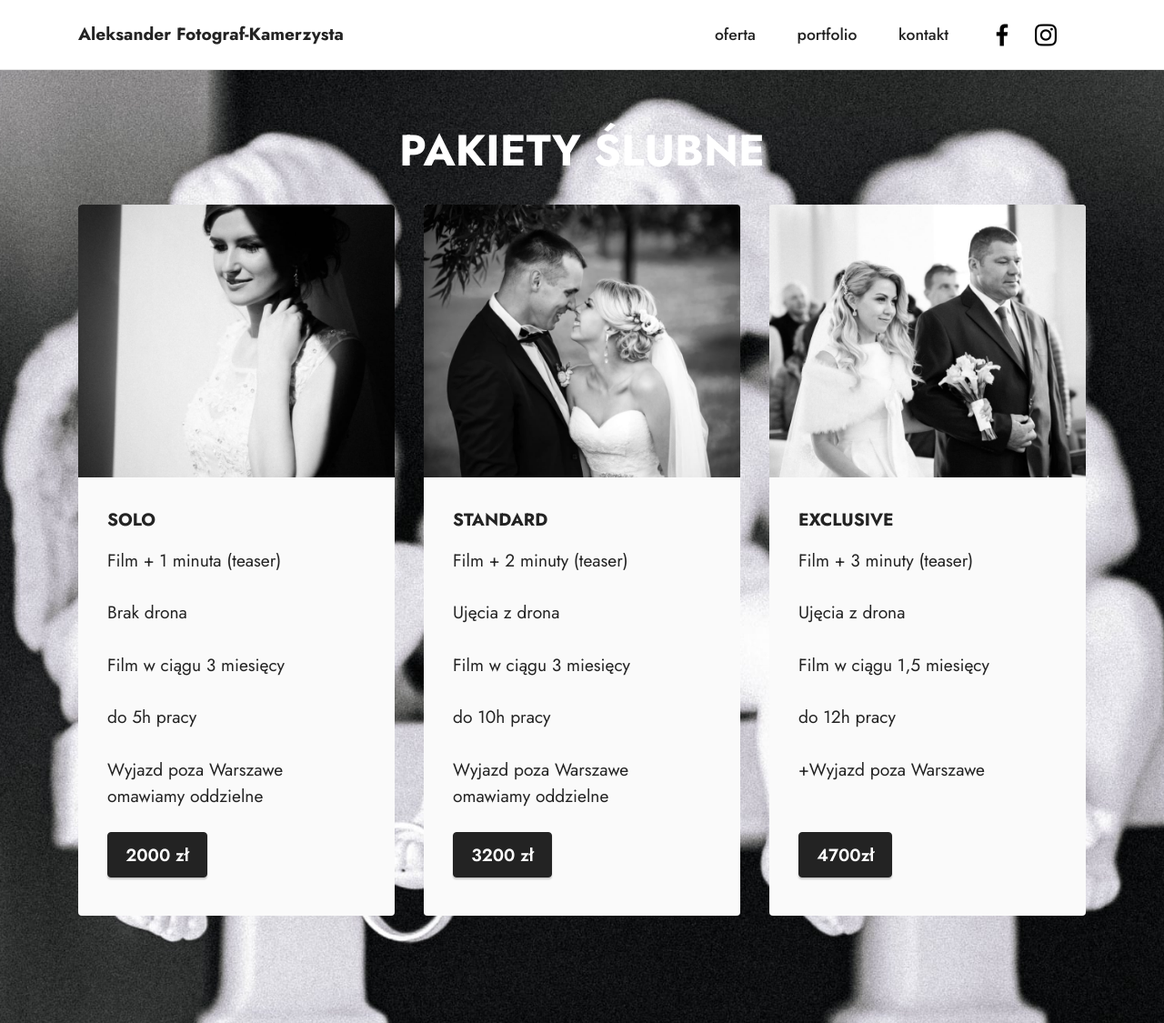
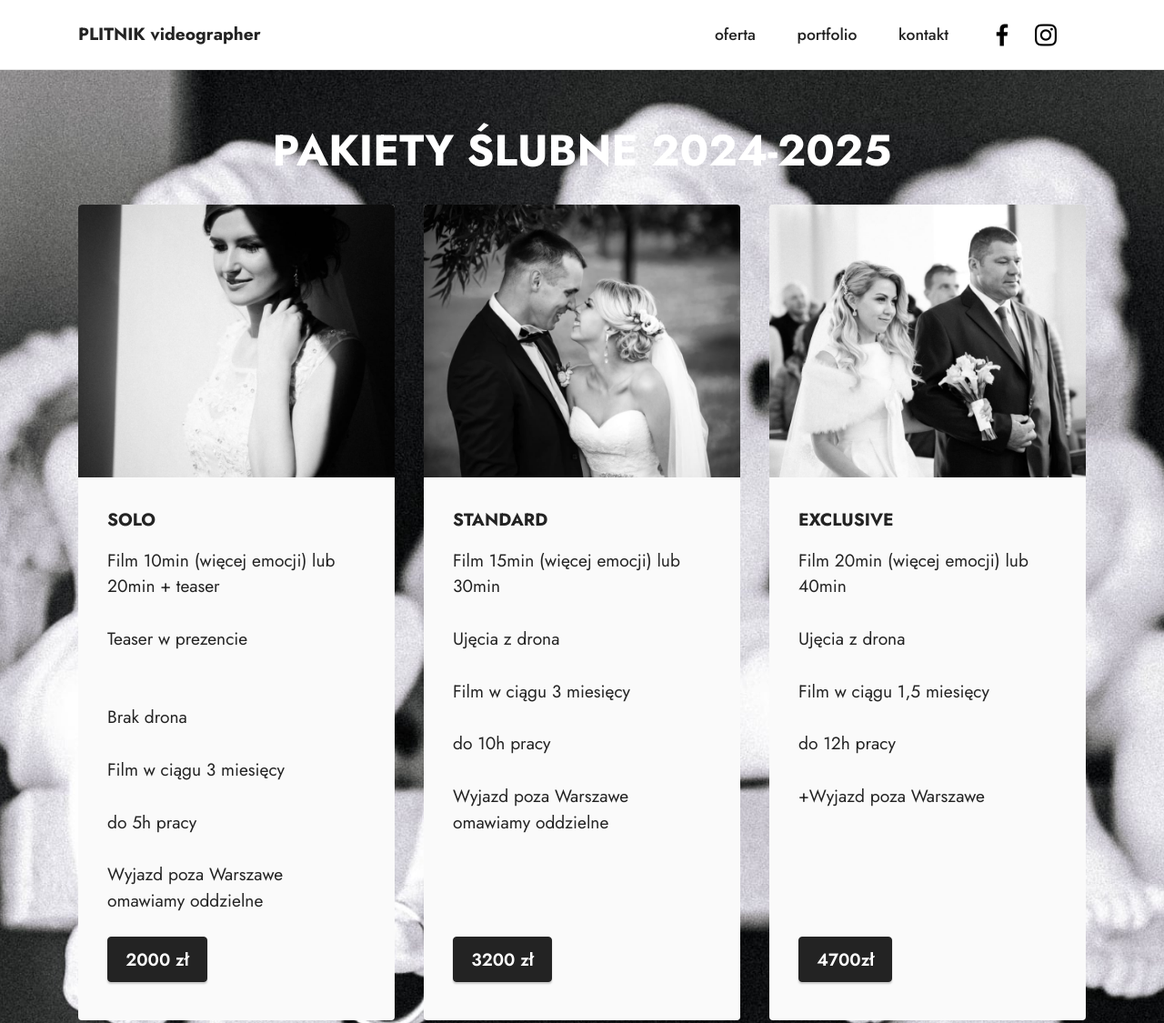
Before and after one commit to aleksander-fotograf-kamerzysta/slub, a plain HTML site: page index.html in a window 1280 px wide. Shown: the top 1125 px of the page at 91% size. Drawn offline with Linux system fonts and the light colour scheme; files whose address does not match are found by name.

Commit message:
Update index.html

```diff
--- a/index.html
+++ b/index.html
@@ -35,7 +35,7 @@
         <div class="container">
             <div class="navbar-brand">
 
-                <span class="navbar-caption-wrap"><a class="navbar-caption text-black text-primary display-7">Aleksander Fotograf-Kamerzysta</a></span>
+                <span class="navbar-caption-wrap"><a class="navbar-caption text-black text-primary display-7">PLITNIK videographer</a></span>
             </div>
             <button class="navbar-toggler" type="button" data-toggle="collapse" data-bs-toggle="collapse" data-target="#navbarSupportedContent" data-bs-target="#navbarSupportedContent" aria-controls="navbarNavAltMarkup" aria-expanded="false" aria-label="Toggle navigation">
                 <div class="hamburger">
@@ -70,7 +70,7 @@
     <div class="mbr-overlay"></div>
     <div class="container">
         <div class="mbr-section-head">
-            <h4 class="mbr-section-title mbr-fonts-style align-center mb-0 display-2"><strong>PAKIETY ŚLUBNE</strong></h4>
+            <h4 class="mbr-section-title mbr-fonts-style align-center mb-0 display-2"><strong>PAKIETY ŚLUBNE 2024-2025</strong></h4>
 
         </div>
         <div class="row mt-4">
@@ -82,7 +82,10 @@
                     <div class="item-content">
                         <h5 class="item-title mbr-fonts-style display-7"><strong>SOLO</strong></h5>
 
-                        <p class="mbr-text mbr-fonts-style mt-3 display-7">Film + 1 minuta (teaser)<br>
+                        <p class="mbr-text mbr-fonts-style mt-3 display-7">Film 10min (więcej emocji) lub 20min + teaser
+                          <br>
+                           <br>Teaser w prezencie<br>
+                           <br>
 <br>Brak drona<br>
 <br>Film w ciągu 3 miesięcy<br><br>do 5h pracy<br><br>Wyjazd poza Warszawe omawiamy oddzielne<br></p>
                     </div>
@@ -97,7 +100,7 @@
                     <div class="item-content">
                         <h5 class="item-title mbr-fonts-style display-7"><strong>STANDARD</strong></h5>
 
-                        <p class="mbr-text mbr-fonts-style mt-3 display-7">Film + 2 minuty (teaser)
+                        <p class="mbr-text mbr-fonts-style mt-3 display-7">Film 15min (więcej emocji) lub 30min
 <br>
 <br>Ujęcia z drona
 <br>
@@ -114,7 +117,7 @@
                     <div class="item-content">
                         <h5 class="item-title mbr-fonts-style display-7"><strong>EXCLUSIVE</strong></h5>
 
-                        <p class="mbr-text mbr-fonts-style mt-3 display-7">Film + 3 minuty (teaser)
+                        <p class="mbr-text mbr-fonts-style mt-3 display-7">Film 20min (więcej emocji) lub 40min
 <br>
 <br>Ujęcia z drona
 <br>
```
